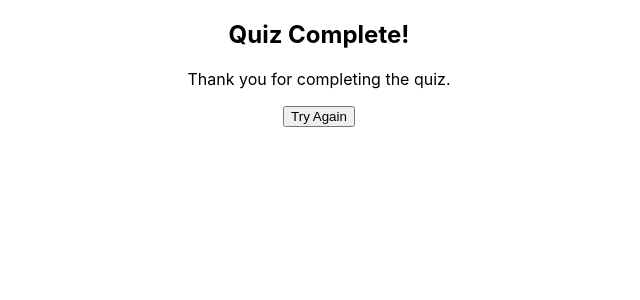
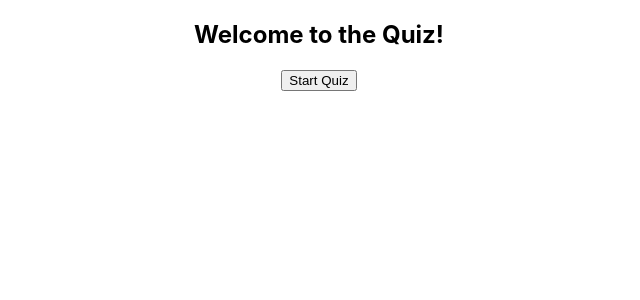
Before and after one commit to nguyen8amk1/SE334_Design_Patterm_Helper, a React (Create React App) app in the folder client/: page / in a window 1280 px wide. Shown: the top 300 px of the page, without its empty margins (321-961 px from the left). Built offline with nearby package versions, Linux system fonts and the light colour scheme.

Commit message:
Update QuizComponent.js

```diff
--- a/client/src/components/QuizComponent.js
+++ b/client/src/components/QuizComponent.js
@@ -1,21 +1,26 @@
 import React, { useState, useEffect } from 'react';
 
+// Sample quiz questions
 const quizQuestions = [
     {
         question: "What is the capital of France?",
         answers: ["Paris", "London", "Berlin", "Madrid"],
+        correctAnswer: "Paris"
     },
     {
         question: "Which planet is known as the Red Planet?",
         answers: ["Earth", "Mars", "Venus", "Jupiter"],
+        correctAnswer: "Mars"
     },
     {
         question: "What is 2 + 2?",
         answers: ["3", "4", "5", "6"],
+        correctAnswer: "4"
     },
     {
         question: "done",
         answers: [],
+        correctAnswer: ""
     }
 ];
 
@@ -27,10 +32,12 @@ const getRandomQuestion = () => {
 const QuizComponent = () => {
     const [currentQuestion, setCurrentQuestion] = useState(null);
     const [quizComplete, setQuizComplete] = useState(false);
+    const [quizStarted, setQuizStarted] = useState(false);
 
-    useEffect(() => {
+    const startQuiz = () => {
+        setQuizStarted(true);
         fetchNextQuestion();
-    }, []);
+    };
 
     const fetchNextQuestion = () => {
         const question = getRandomQuestion();
@@ -44,6 +51,13 @@ const QuizComponent = () => {
     const handleAnswerSubmit = (answer) => {
         fetchNextQuestion();
     };
+
+    const renderStartScreen = () => (
+        <div>
+            <h2>Welcome to the Quiz!</h2>
+            <button onClick={startQuiz}>Start Quiz</button>
+        </div>
+    );
 
     const renderQuestion = () => (
         <div>
@@ -66,7 +80,8 @@ const QuizComponent = () => {
 
     return (
         <div>
-            {quizComplete ? renderResult() : currentQuestion && renderQuestion()}
+            {!quizStarted && renderStartScreen()}
+            {quizStarted && (quizComplete ? renderResult() : currentQuestion && renderQuestion())}
         </div>
     );
 };
```
